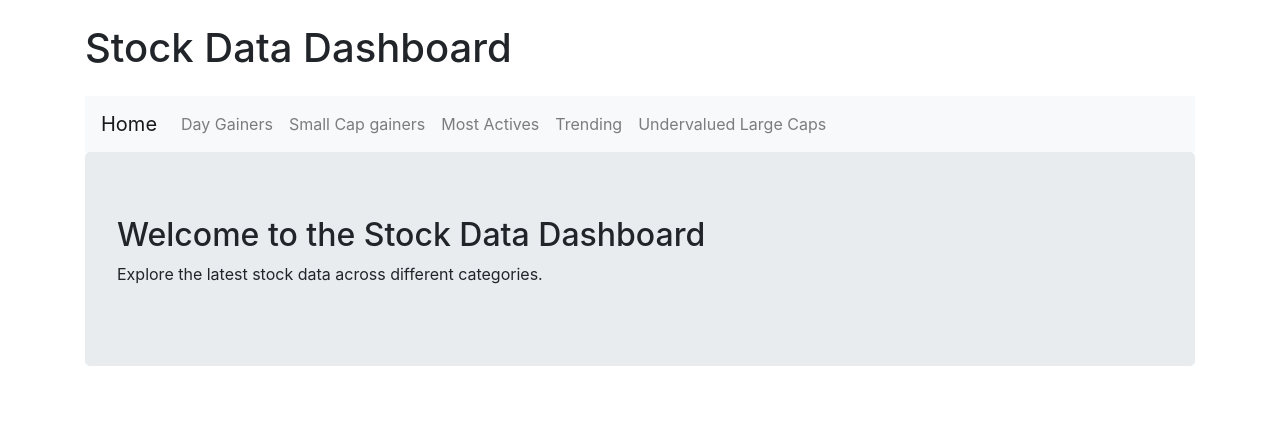
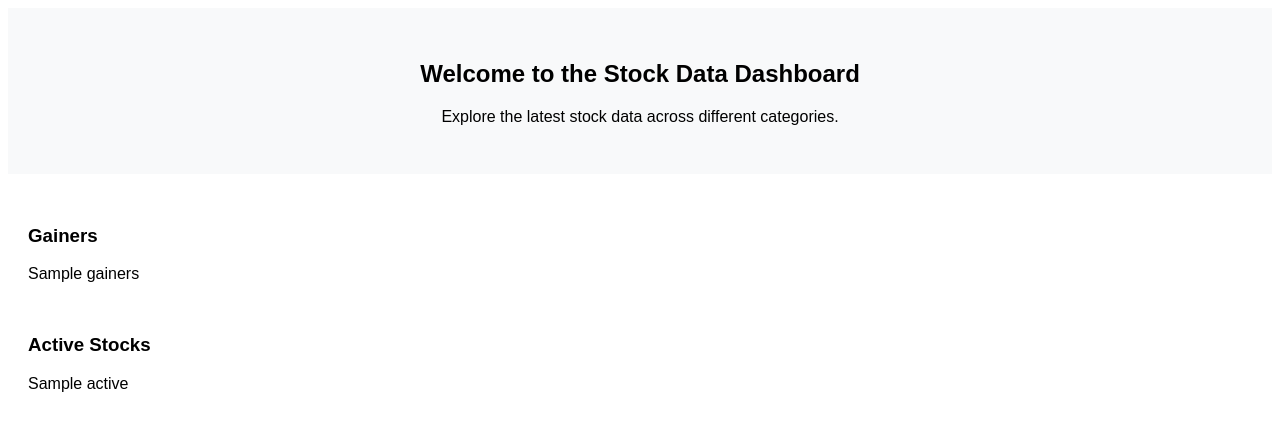
Before and after one commit to iamshivakhatri/screener_app, a Flask app: template templates/index.html in a window 1280 px wide. Shown: the top 431 px of the page. Run offline with Flask 3, Linux system fonts and the light colour scheme; the template is opened without the code that fills it: most values are stand-ins (such as "Sample title", 1, 10 or a date in 2020); some libraries are stand-ins or nearby versions.

Commit message:
Added gainers and actives on the dashboard.

```diff
--- a/app.py
+++ b/app.py
@@ -1,5 +1,6 @@
 from flask import Flask, render_template
 import pandas as pd
+import json
 
 app = Flask(__name__)
 
@@ -24,8 +25,19 @@ def load_data():
 
 @app.route('/')
 def index():
-    data = load_data()
-    return render_template('index.html', data=data)
+    # Load and process the first dataset
+    with open("fmp_gainers.json", "r") as f:
+        gainers_data = json.load(f)
+    gainers_df = pd.DataFrame(gainers_data)
+    gainers_filtered = gainers_df[(gainers_df['price'] > 1) & (gainers_df['price'] < 20)]
+
+    # Load and process the second dataset
+    with open("fmp_active.json", "r") as f:
+        active_data = json.load(f)
+    active_df = pd.DataFrame(active_data)
+    active_filtered = active_df[(active_df['price'] > 1) & (active_df['price'] < 20)]
+
+    return render_template('index.html', gainers=gainers_filtered.to_html(classes='data'), active=active_filtered.to_html(classes='data'))
 
 @app.route('/day_gainers')
 def day_gainers():
--- a/fmp_active.py
+++ b/fmp_active.py
@@ -16,7 +16,7 @@ import pandas as pd
 #     exit(1)
 
 # # Define the endpoint for stock market gainers
-# url = f'https://financialmodelingprep.com/api/v3/stock_market/gainers?apikey={api_key}'
+# url = f'https://financialmodelingprep.com/api/v3/stock_market/actives?apikey={api_key}'
 
 # response = requests.get(url)
 
--- a/fmp_gainers.py
+++ b/fmp_gainers.py
@@ -17,6 +17,7 @@ import pandas as pd
 
 # # Define the endpoint for stock market gainers
 # url = f'https://financialmodelingprep.com/api/v3/stock_market/gainers?apikey={api_key}'
+
 
 # response = requests.get(url)
 
--- a/static/style.css
+++ b/static/style.css
@@ -1,9 +1,37 @@
 body {
-    padding-top: 20px;
+    font-family: Arial, sans-serif;
 }
 
 .jumbotron {
+    text-align: center;
+    padding: 2em;
     background-color: #f8f9fa;
-    padding: 2rem;
-    border-radius: .3rem;
+    margin-bottom: 2em;
 }
+
+.tables-container {
+    display: flex;
+    flex-direction: column;
+    align-items: flex-start;
+    margin-left: 20px;
+}
+
+.table-wrapper {
+    margin-bottom: 2em;
+}
+
+.data {
+    border-collapse: collapse;
+    width: 100%;
+    margin-bottom: 1em;
+}
+
+.data th, .data td {
+    border: 1px solid #ddd;
+    padding: 8px;
+}
+
+.data th {
+    background-color: #f2f2f2;
+    text-align: left;
+}
--- a/templates/index.html
+++ b/templates/index.html
@@ -1,8 +1,25 @@
-{% extends "layout.html" %}
-
-{% block content %}
-<div class="jumbotron">
-    <h2>Welcome to the Stock Data Dashboard</h2>
-    <p>Explore the latest stock data across different categories.</p>
-</div>
-{% endblock %}
+<!DOCTYPE html>
+<html lang="en">
+<head>
+    <meta charset="UTF-8">
+    <meta name="viewport" content="width=device-width, initial-scale=1.0">
+    <title>Stock Data Dashboard</title>
+    <link rel="stylesheet" href="{{ url_for('static', filename='style.css') }}">
+</head>
+<body>
+    <div class="jumbotron">
+        <h2>Welcome to the Stock Data Dashboard</h2>
+        <p>Explore the latest stock data across different categories.</p>
+    </div>
+    <div class="tables-container">
+        <div class="table-wrapper">
+            <h3>Gainers</h3>
+            {{ gainers|safe }}
+        </div>
+        <div class="table-wrapper">
+            <h3>Active Stocks</h3>
+            {{ active|safe }}
+        </div>
+    </div>
+</body>
+</html>
```
